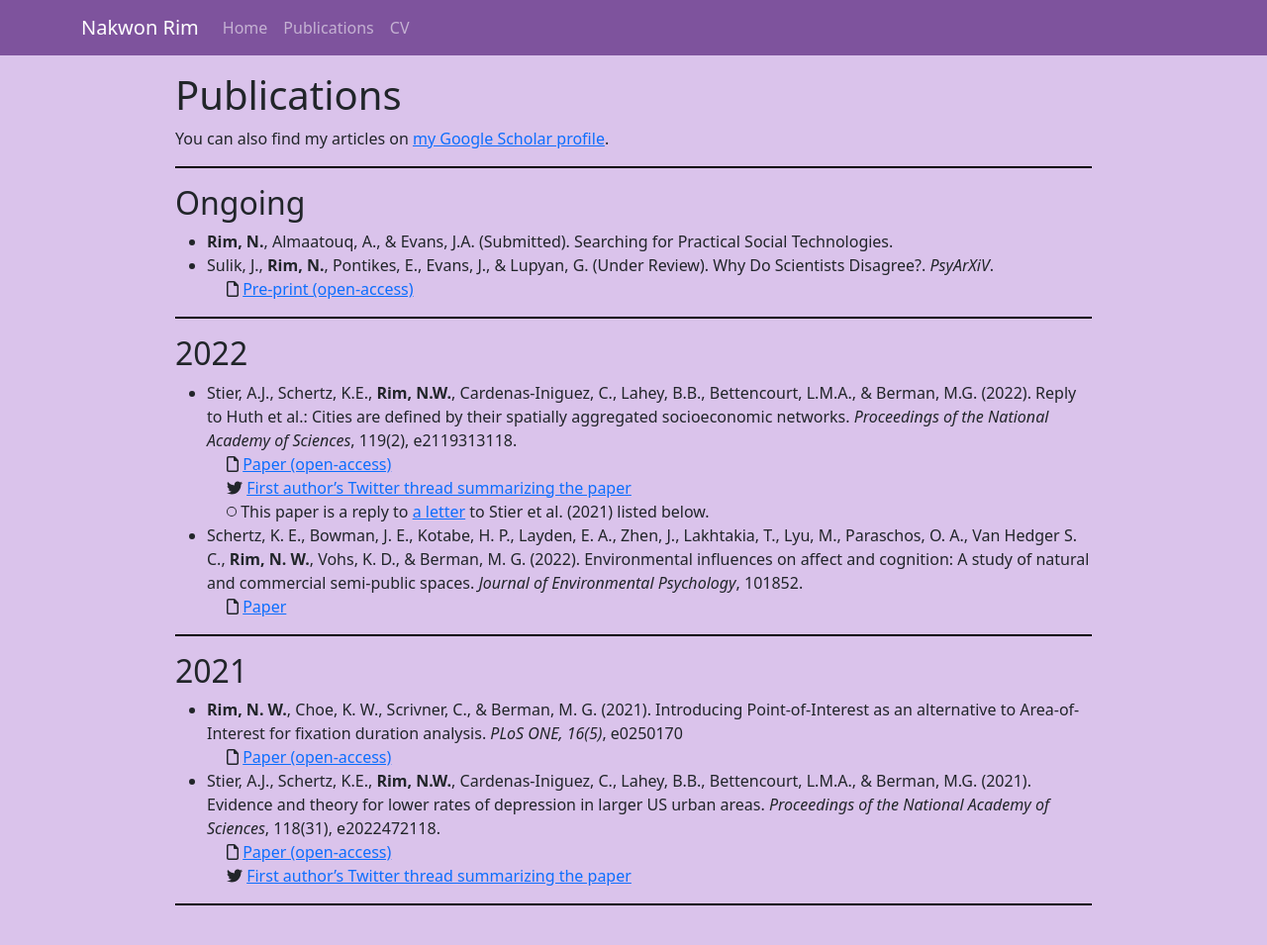
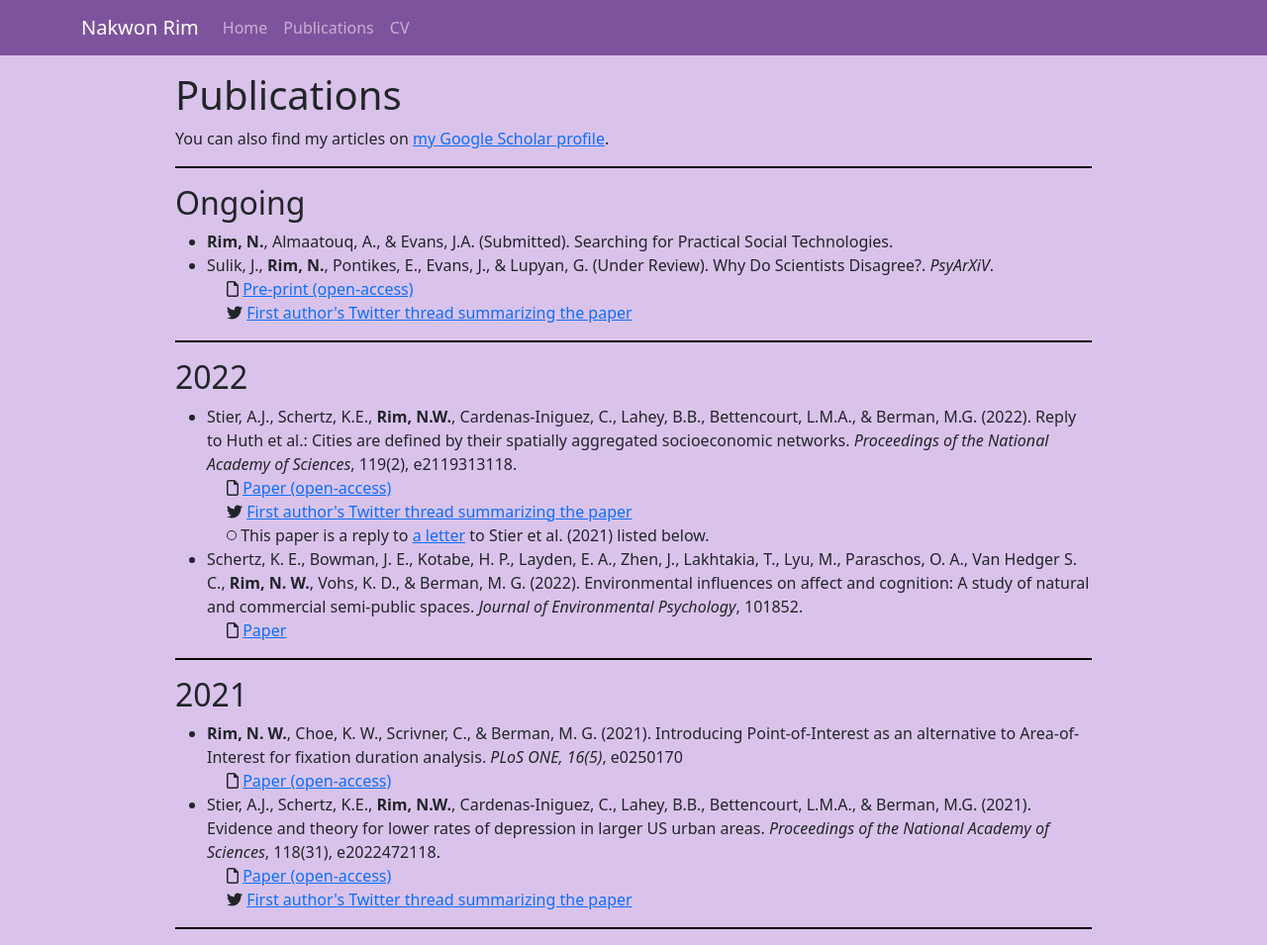
Before and after one commit to nwrim/nwrim.github.io, a plain HTML site: page publications.html in a window 1280 px wide. Shown: the whole page at 99% size. Before the commit the page ends 931 px from the top, so only its background shows below. Drawn offline with nearby package versions, Linux system fonts and the light colour scheme.

Commit message:
add justin's twitter thread

```diff
--- a/publications.html
+++ b/publications.html
@@ -56,6 +56,7 @@
         <li>Sulik, J., <b>Rim, N.</b>, Pontikes, E., Evans, J., & Lupyan, G. (Under Review). Why Do Scientists Disagree?. <i>PsyArXiV</i>.</li>
         <ul class="publication-sub-list">
           <li><i class="fas fa-regular fa-file"></i> <a href="https://www.pnas.org/doi/full/10.1073/pnas.2022472118">Pre-print (open-access)</a></li>
+          <li><i class="fa-brands fa-twitter"></i> <a href="https://twitter.com/justinsulik/status/1683846953040216065">First author's Twitter thread summarizing the paper</a></li>
         </ul>
       </ul>
 
@@ -66,7 +67,7 @@
         <li>Stier, A.J., Schertz, K.E., <b>Rim, N.W.</b>, Cardenas-Iniguez, C., Lahey, B.B., Bettencourt, L.M.A., & Berman, M.G. (2022). Reply to Huth et al.: Cities are defined by their spatially aggregated socioeconomic networks. <i>Proceedings of the National Academy of Sciences</i>, 119(2), e2119313118.</li>
         <ul class="publication-sub-list">
           <li><i class="fas fa-regular fa-file"></i> <a href="https://www.pnas.org/doi/full/10.1073/pnas.2119313118">Paper (open-access)</a></li>
-          <li><i class="fa-brands fa-twitter"></i> <a href="https://twitter.com/andrew_stier/status/1479272667312238601">First author’s Twitter thread summarizing the paper</a></li>
+          <li><i class="fa-brands fa-twitter"></i> <a href="https://twitter.com/andrew_stier/status/1479272667312238601">First author's Twitter thread summarizing the paper</a></li>
           <li><i class="fa-regular fa-circle fa-2xs"></i> This paper is a reply to <a href="https://www.pnas.org/doi/full/10.1073/pnas.2118943118">a letter</a> to Stier et al. (2021) listed below.</li>
         </ul>
         <li>Schertz, K. E., Bowman, J. E., Kotabe, H. P., Layden, E. A., Zhen, J., Lakhtakia, T., Lyu, M., Paraschos, O. A., Van Hedger S. C., <b>Rim, N. W.</b>, Vohs, K. D., & Berman, M. G. (2022). Environmental influences on affect and cognition: A study of natural and commercial semi-public spaces. <i>Journal of Environmental Psychology</i>, 101852.</li>
@@ -87,7 +88,7 @@
         <li>Stier, A.J., Schertz, K.E., <b>Rim, N.W.</b>, Cardenas-Iniguez, C., Lahey, B.B., Bettencourt, L.M.A., & Berman, M.G. (2021). Evidence and theory for lower rates of depression in larger US urban areas. <i>Proceedings of the National Academy of Sciences</i>, 118(31), e2022472118.</li>
         <ul class="publication-sub-list">
           <li><i class="fas fa-regular fa-file"></i> <a href="https://www.pnas.org/doi/full/10.1073/pnas.2022472118">Paper (open-access)</a></li>
-          <li><i class="fa-brands fa-twitter"></i> <a href="https://twitter.com/andrew_stier/status/1420099231860330500">First author’s Twitter thread summarizing the paper</a></li>
+          <li><i class="fa-brands fa-twitter"></i> <a href="https://twitter.com/andrew_stier/status/1420099231860330500">First author's Twitter thread summarizing the paper</a></li>
         </ul>
       </ul>
 
```
